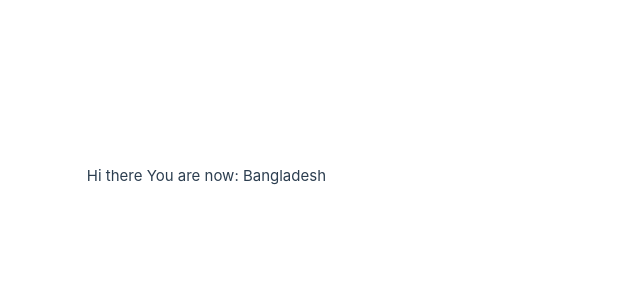
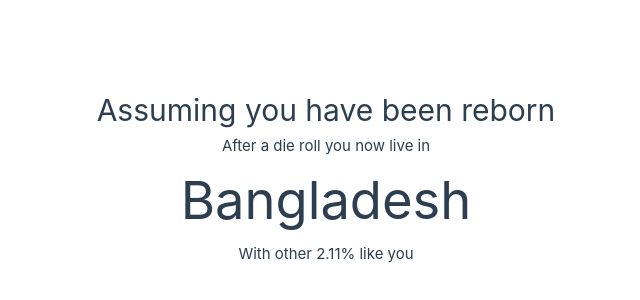
Before and after one commit to AlexPl292/younew, a Vue app: page / in a window 1280 px wide. Shown: the part 224-524 px from the top of the page, without its empty margins (314-954 px from the left). Built offline with nearby package versions, Linux system fonts and the light colour scheme; what vuefire would draw is missing.

Commit message:
Update presentation

```diff
--- a/src/App.vue
+++ b/src/App.vue
@@ -4,79 +4,69 @@
 </script>
 
 <template>
-    Hi there
-<!--  <header>-->
-<!--    <div class="wrapper">-->
-<!--      <nav>-->
-<!--        <RouterLink to="/">Home</RouterLink>-->
-<!--        <RouterLink to="/about">About</RouterLink>-->
-<!--      </nav>-->
-<!--    </div>-->
-<!--  </header>-->
-
   <RouterView />
 </template>
 
-<style scoped>
-header {
-  line-height: 1.5;
-  max-height: 100vh;
-}
+<!--<style scoped>-->
+<!--header {-->
+<!--  line-height: 1.5;-->
+<!--  max-height: 100vh;-->
+<!--}-->
 
-.logo {
-  display: block;
-  margin: 0 auto 2rem;
-}
+<!--.logo {-->
+<!--  display: block;-->
+<!--  margin: 0 auto 2rem;-->
+<!--}-->
 
-nav {
-  width: 100%;
-  font-size: 12px;
-  text-align: center;
-  margin-top: 2rem;
-}
+<!--nav {-->
+<!--  width: 100%;-->
+<!--  font-size: 12px;-->
+<!--  text-align: center;-->
+<!--  margin-top: 2rem;-->
+<!--}-->
 
-nav a.router-link-exact-active {
-  color: var(--color-text);
-}
+<!--nav a.router-link-exact-active {-->
+<!--  color: var(&#45;&#45;color-text);-->
+<!--}-->
 
-nav a.router-link-exact-active:hover {
-  background-color: transparent;
-}
+<!--nav a.router-link-exact-active:hover {-->
+<!--  background-color: transparent;-->
+<!--}-->
 
-nav a {
-  display: inline-block;
-  padding: 0 1rem;
-  border-left: 1px solid var(--color-border);
-}
+<!--nav a {-->
+<!--  display: inline-block;-->
+<!--  padding: 0 1rem;-->
+<!--  border-left: 1px solid var(&#45;&#45;color-border);-->
+<!--}-->
 
-nav a:first-of-type {
-  border: 0;
-}
+<!--nav a:first-of-type {-->
+<!--  border: 0;-->
+<!--}-->
 
-@media (min-width: 1024px) {
-  header {
-    display: flex;
-    place-items: center;
-    padding-right: calc(var(--section-gap) / 2);
-  }
+<!--@media (min-width: 1024px) {-->
+<!--  header {-->
+<!--    display: flex;-->
+<!--    place-items: center;-->
+<!--    padding-right: calc(var(&#45;&#45;section-gap) / 2);-->
+<!--  }-->
 
-  .logo {
-    margin: 0 2rem 0 0;
-  }
+<!--  .logo {-->
+<!--    margin: 0 2rem 0 0;-->
+<!--  }-->
 
-  header .wrapper {
-    display: flex;
-    place-items: flex-start;
-    flex-wrap: wrap;
-  }
+<!--  header .wrapper {-->
+<!--    display: flex;-->
+<!--    place-items: flex-start;-->
+<!--    flex-wrap: wrap;-->
+<!--  }-->
 
-  nav {
-    text-align: left;
-    margin-left: -1rem;
-    font-size: 1rem;
+<!--  nav {-->
+<!--    text-align: left;-->
+<!--    margin-left: -1rem;-->
+<!--    font-size: 1rem;-->
 
-    padding: 1rem 0;
-    margin-top: 1rem;
-  }
-}
-</style>
+<!--    padding: 1rem 0;-->
+<!--    margin-top: 1rem;-->
+<!--  }-->
+<!--}-->
+<!--</style>-->
--- a/src/assets/main.css
+++ b/src/assets/main.css
@@ -25,10 +25,12 @@
   body {
     display: flex;
     place-items: center;
+    text-align: center;
+    vertical-align: middle;
   }
 
   #app {
-    display: grid;
+    /*display: grid;*/
     grid-template-columns: 1fr 1fr;
     padding: 0 2rem;
   }
--- a/src/views/HomeView.vue
+++ b/src/views/HomeView.vue
@@ -18,10 +18,13 @@
       let max = json.map((x) => x.population).reduce((a, b) => a + b, 0);
       let newPlace = getRandomArbitrary(0, max);
       let acc = 0;
-      let res;
+      let res = {};
       for (let item in json) {
         if (newPlace >= acc && newPlace < acc + json[item].population) {
-          res = json[item].country;
+          res.country = json[item].country;
+          res.perc = ((json[item].population / max) * 100)
+            .toFixed(20)
+            .match(/^-?\d*\.?0*\d{0,2}/)[0];
           break;
         }
         acc += json[item].population;
@@ -32,4 +35,11 @@
 };
 </script>
 
-<template>You are now: {{ hello }}</template>
+<template>
+  <h1>Assuming you have been reborn</h1>
+  <span>After a die roll you now live in</span>
+    <br>
+  <span style="font-size: 350%; background: inherit;">{{ hello.country }}</span>
+    <br>
+  <span>With other {{ hello.perc }}% like you</span>
+</template>
```
